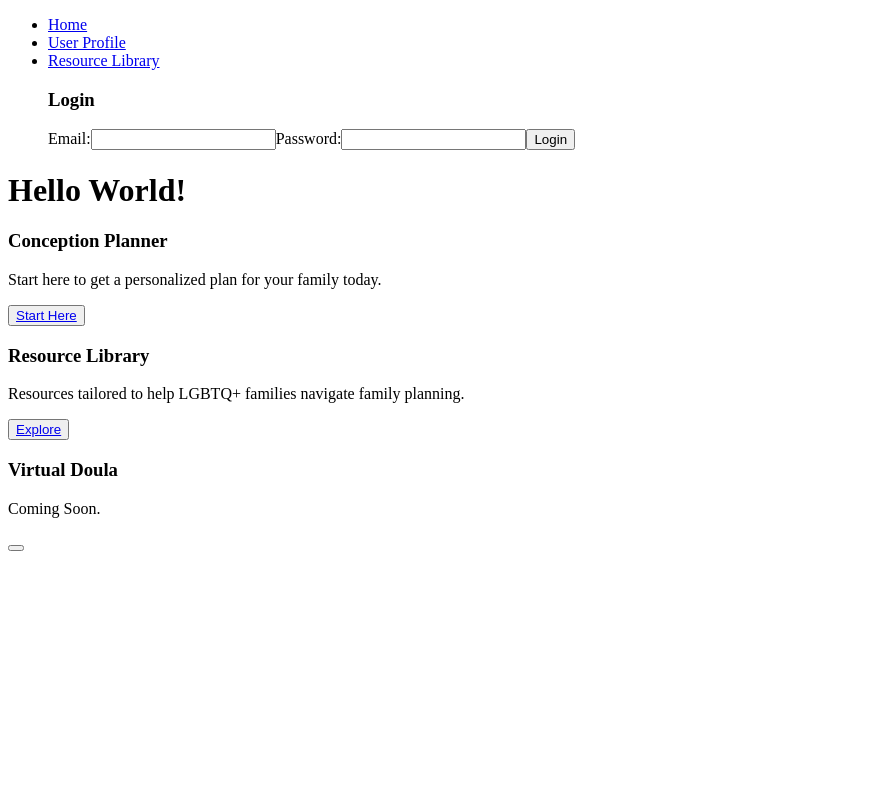
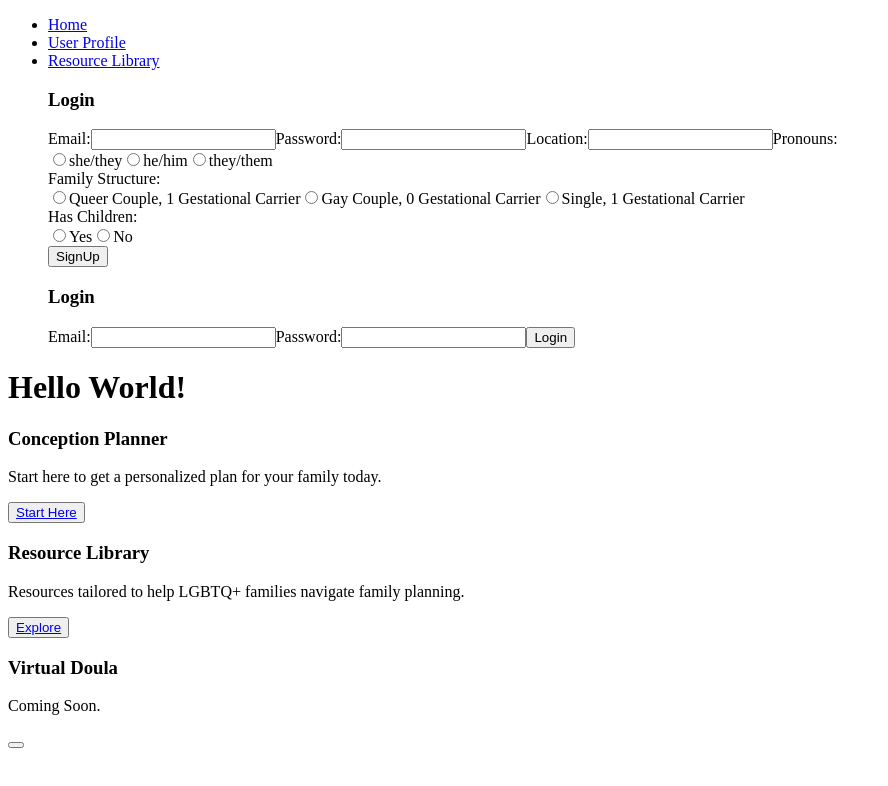
Before and after one commit to MBHunter88/queer_conceptions, a React (Vite) app in the folder client/: page / in a window 1280 px wide. Shown: the top 786 px of the page, without its empty margins (0-888 px from the left). Built offline with nearby package versions, Linux system fonts and the light colour scheme.

Commit message:
inital setup of SignUp modal

```diff
--- a/client/src/components/NavBar.jsx
+++ b/client/src/components/NavBar.jsx
@@ -2,6 +2,7 @@ import React from 'react';
 import { Link } from 'react-router-dom';
 import LoginModal from './LoginModal';
 import { useUser } from '../context/UserContext';
+import SignUpModal from './SignUpModal';
 
 //TODO: basic styling
 //TODO: Implement Modal Buttons
@@ -28,6 +29,7 @@ const Navbar = () => {
           </>
         ) : (
           <>
+            <SignUpModal/>
             <LoginModal/>
           </>
         )}
--- /dev/null
+++ b/client/src/components/SignUpModal.jsx
@@ -0,0 +1,176 @@
+import React, { useState } from 'react';
+import { useUser } from '../context/UserContext';
+
+
+//TODO: set modal visibility
+
+const SignUpModal = () => {
+  //state management
+  const [email, setEmail] = useState('');
+  const [password, setPassword] = useState('');
+  const [location, setLocation] = useState('');
+  const [pronouns, setPronouns] = useState('');
+  const [familyStructure, setFamilyStructure] = useState('');
+  const [hasChildren, setHasChildren] = useState('')
+  const { login } = useUser();
+
+  // Log user in based on input
+  const handleSignup = async (event) => {
+    event.preventDefault();
+    try {
+      const response = await fetch(`http://localhost:8080/users/signup`, {
+        method: 'POST',
+        headers: {
+          'Content-Type': 'application/json',
+        },
+        body: JSON.stringify({
+            email,
+            password,
+            location,
+            pronouns,
+            family_structure: familyStructure,
+            has_children: hasChildren,
+        }),
+      });
+
+      if (response.ok) {
+        const newUser = await response.json();
+        login(newUser.user)
+      }
+    } catch (error) {
+      console.error('Error adding new user:', error);
+    }
+  };
+
+  return (
+    <div className="modal">
+      <div className="modal-content">
+        <h3>Login</h3>
+        <form onSubmit={handleSignup}>
+          <label>Email:</label>
+          <input
+            type="email"
+            name="email"
+            value={email}
+            onChange={(e) => setEmail(e.target.value)}
+            required
+          />
+          <label>Password:</label>
+          <input
+            type="password"
+            name="password"
+            value={password}
+            onChange={(e) => setPassword(e.target.value)}
+            // required
+          />
+            <label>Location:</label>
+          <input
+            type="text"
+            name="location"
+            value={location}
+            onChange={(e) => setLocation(e.target.value)}
+            required
+          />
+            <label>Pronouns:</label>
+          <div>
+            <label>
+              <input
+                type="radio"
+                name="pronouns"
+                value="she/they"
+                checked={pronouns === "she/they"}
+                onChange={(e) => setPronouns(e.target.value)}
+                required
+              />
+              she/they
+            </label>
+            <label>
+              <input
+                type="radio"
+                name="pronouns"
+                value="he/him"
+                checked={pronouns === "he/him"}
+                onChange={(e) => setPronouns(e.target.value)}
+                required
+              />
+              he/him
+            </label>
+            <label>
+              <input
+                type="radio"
+                name="pronouns"
+                value="they/them"
+                checked={pronouns === "they/them"}
+                onChange={(e) => setPronouns(e.target.value)}
+                required
+              />
+              they/them
+            </label>
+          </div>
+          <label>Family Structure:</label>
+          <div>
+            <label>
+              <input
+                type="radio"
+                name="family_structure"
+                value="Queer Couple, 1 Gestational Carrier"
+                checked={familyStructure === "Queer Couple, 1 Gestational Carrier"}
+                onChange={(e) => setFamilyStructure(e.target.value)}
+                required
+              />
+              Queer Couple, 1 Gestational Carrier
+            </label>
+            <label>
+              <input
+                type="radio"
+                name="family_structure"
+                value="Gay Couple, 0 Gestational Carrier"
+                checked={familyStructure === "Gay Couple, 0 Gestational Carrier"}
+                onChange={(e) => setFamilyStructure(e.target.value)}
+                required
+              />
+              Gay Couple, 0 Gestational Carrier
+            </label>
+            <label>
+              <input
+                type="radio"
+                name="family_structure"
+                value="Single, 1 Gestational Carrier"
+                checked={familyStructure === "Single, 1 Gestational Carrier"}
+                onChange={(e) => setFamilyStructure(e.target.value)}
+                required
+              />
+             Single, 1 Gestational Carrier
+            </label>
+          </div>
+            <label>Has Children:</label>
+            <div>
+                <label>
+          <input
+            type="radio"
+            name="has_children"
+            value={"true"}
+            checked={hasChildren === 'true'}
+            onChange={(e) => setHasChildren(e.target.value)}
+            required
+          />Yes
+          </label>
+          <label>
+          <input
+            type="radio"
+            name="has_children"
+            value={"false"}
+            checked={hasChildren === "false"}
+            onChange={(e) => setHasChildren(e.target.value)}
+            required
+          />No
+          </label>
+          </div>
+          <button type="submit">SignUp</button>
+        </form>
+      </div>
+    </div>
+  );
+};
+
+export default SignUpModal;
```
